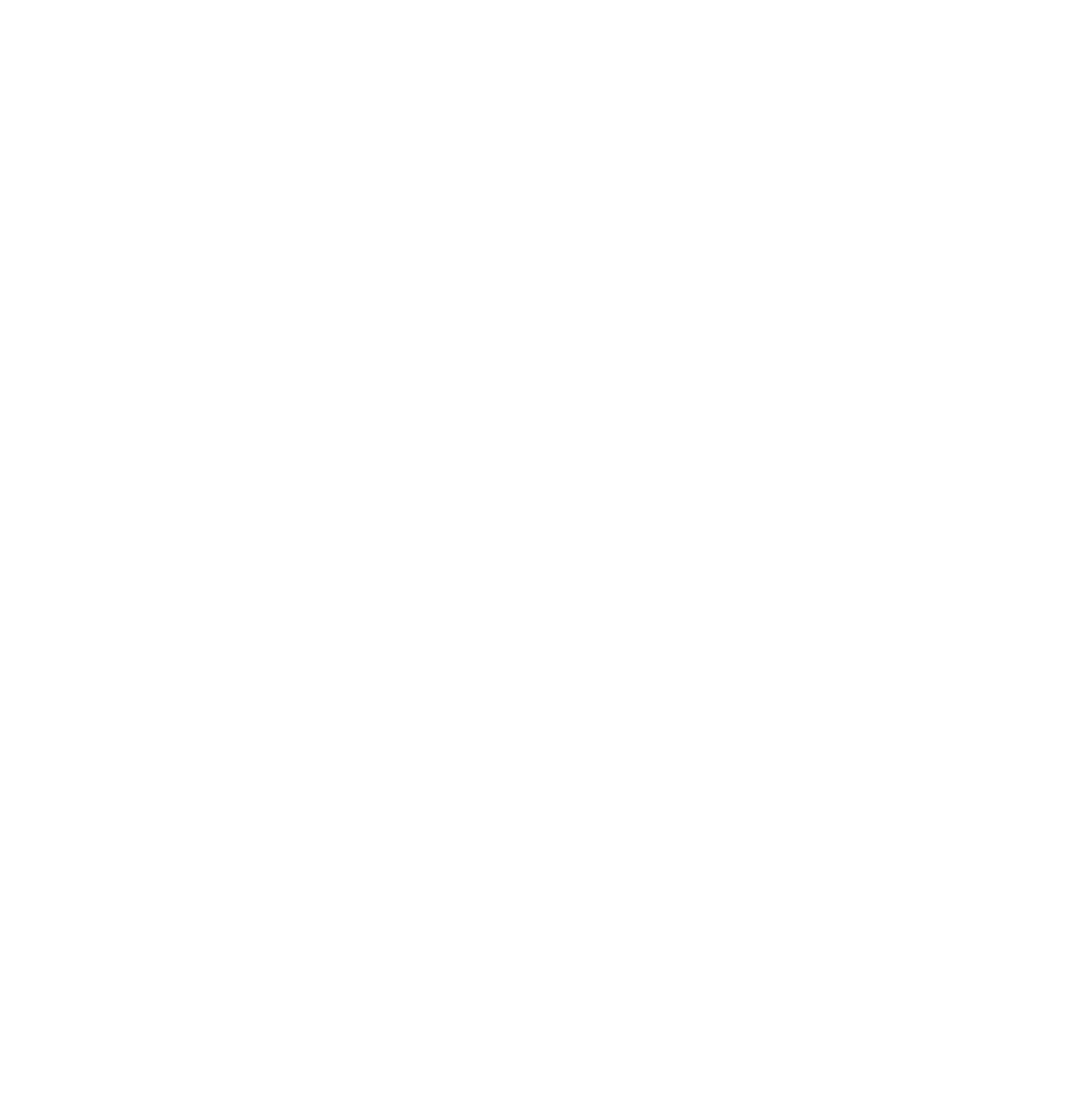
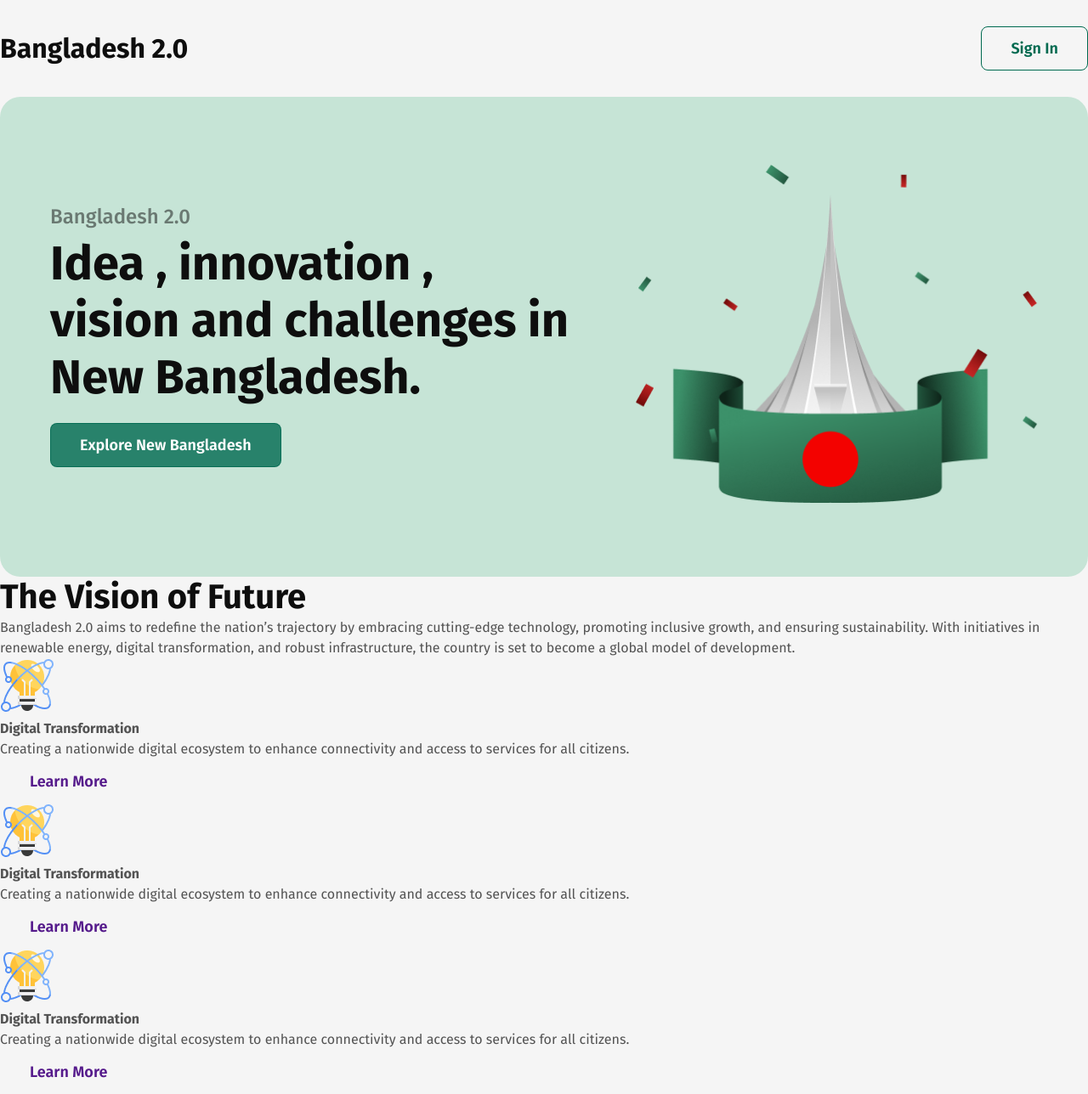
Before and after one commit to Namejone/b11-assignment-1, a plain HTML site: page index.html in a window 1280 px wide. Shown: the whole page at 85% size. Before the commit the page ends 800 px from the top, so only its background shows below. Drawn offline with Linux system fonts and the light colour scheme.

Commit message:
header and hero added.

```diff
--- a/index.html
+++ b/index.html
@@ -4,10 +4,146 @@
 <head>
   <meta charset="UTF-8">
   <meta name="viewport" content="width=device-width, initial-scale=1.0">
-  <title>Document</title>
+  <title>Bangladesh 2.0</title>
+
+  <!-- link-css -->
+  <link rel="stylesheet" href="style.css">
 </head>
 
 <body>
+  <!-- header-area -->
+  <header class="header">
+    <div class="container">
+      <div class="header-wrapper">
+        <!-- header-logo -->
+        <h3 class="header-logo">
+          Bangladesh 2.0
+        </h3>
+        <!-- header-logo--end -->
+
+        <!-- header-btn -->
+        <a href="" class="btn btn-outline">
+          Sign In
+        </a>
+        <!-- header-btn--end -->
+
+      </div>
+    </div>
+  </header>
+  <!-- header area end -->
+
+  <!-- main-start -->
+  <main>
+
+    <!-- section-hero -->
+    <section class="hero-area">
+      <div class="container">
+        <div class="hero-wrapper">
+
+          <!-- hero-content -->
+          <div class="hero-content">
+            <span>Bangladesh 2.0</span>
+            <h1>
+              Idea , innovation , <br>
+              vision and challenges in New Bangladesh.
+            </h1>
+            <a href="" class="btn btn-main">Explore New Bangladesh</a>
+          </div>
+          <!-- hero-content--end -->
+
+          <!-- hero-img -->
+          <div class="hero-img">
+            <img src="imgs/hero.png" alt="hero-img">
+          </div>
+          <!-- hero-img--end -->
+
+        </div>
+      </div>
+    </section>
+    <!-- section-hero--end -->
+
+    <!-- vision-area -->
+    <section class="vision-area">
+      <div class="container">
+
+        <!-- section-title -->
+        <div class="section-title">
+          <h2>The Vision of Future</h2>
+          <p>Bangladesh 2.0 aims to redefine the nation’s trajectory by embracing cutting-edge technology, promoting
+            inclusive growth, and ensuring sustainability. With initiatives in renewable energy, digital transformation,
+            and robust infrastructure, the country is set to become a global model of development.</p>
+        </div>
+        <!-- section-title--end -->
+
+        <!-- vision-items -->
+        <div class="vision-items">
+
+          <!-- vision-column -->
+          <div class="vision-column">
+            <div class="vision-item vision-item--digital">
+              <div class="vision-item__icon">
+                <img src="imgs/card-icon.png" alt="card-icon">
+              </div>
+              <div class="vision-item__content">
+                <h4>Digital Transformation</h4>
+                <p>
+                  Creating a nationwide digital ecosystem to enhance connectivity and access to services for all
+                  citizens.
+                </p>
+                <a href="" class="btn">Learn More</a>
+              </div>
+            </div>
+          </div>
+          <!-- vision-column--end -->
+
+          <!-- vision-column -->
+          <div class="vision-column">
+            <div class="vision-item vision-item--energy">
+              <div class="vision-item__icon">
+                <img src="imgs/card-icon.png" alt="card-icon">
+              </div>
+              <div class="vision-item__content">
+                <h4>Digital Transformation</h4>
+                <p>
+                  Creating a nationwide digital ecosystem to enhance connectivity and access to services for all
+                  citizens.
+                </p>
+                <a href="" class="btn">Learn More</a>
+              </div>
+            </div>
+          </div>
+          <!-- vision-column--end -->
+
+          <!-- vision-column -->
+          <div class="vision-column">
+            <div class="vision-item vision-item--modern">
+              <div class="vision-item__icon">
+                <img src="imgs/card-icon.png" alt="card-icon">
+              </div>
+              <div class="vision-item__content">
+                <h4>Digital Transformation</h4>
+                <p>
+                  Creating a nationwide digital ecosystem to enhance connectivity and access to services for all
+                  citizens.
+                </p>
+                <a href="" class="btn">Learn More</a>
+              </div>
+            </div>
+          </div>
+          <!-- vision-column--end -->
+
+        </div>
+        <!-- vision-items--end -->
+
+      </div>
+    </section>
+    <!-- vision-area--end -->
+
+
+
+  </main>
+  <!-- main-start--end -->
+
 
 </body>
 
--- /dev/null
+++ b/style.css
@@ -0,0 +1,134 @@
+@import url('https://fonts.googleapis.com/css2?family=Fira+Sans:ital,wght@0,100;0,200;0,300;0,400;0,500;0,600;0,700;0,800;0,900;1,100;1,200;1,300;1,400;1,500;1,600;1,700;1,800;1,900&display=swap');
+
+* {
+  margin: 0;
+  padding: 0;
+  list-style: none;
+  box-sizing: border-box;
+}
+
+body {
+  font-family: "Fira Sans", serif;
+  font-size: 16px;
+  line-height: 24px;
+  font-weight: normal;
+  color: #0E0E0EB3;
+  background-color: #F5F5F5;
+}
+
+h1 {
+  font-size: 56px;
+  line-height: normal;
+  color: #0E0E0E;
+}
+
+h2 {
+  font-size: 40px;
+  line-height: normal;
+  color: #0E0E0E;
+}
+
+h3 {
+  font-size: 32px;
+  line-height: normal;
+  color: #0E0E0E;
+}
+
+
+.btn {
+  font-weight: 600;
+  font-size: 18px;
+  line-height: 1;
+  padding: 16px 34px;
+  border-radius: 8px;
+  text-decoration: none;
+  display: inline-flex;
+  align-items: center;
+  justify-content: center;
+  cursor: pointer;
+  transition: all .3s ease;
+  border: 1px solid transparent;
+}
+
+.btn-main {
+  border-color: #006A50CC;
+  background-color: #006A50CC;
+  color: #fff;
+}
+
+.btn-main:hover {
+  border-color: #043f30;
+  background-color: #043f30;
+  color: #fff;
+}
+
+.btn-outline {
+  background-color: transparent;
+  border: 1px solid #006A50;
+  color: #006A50;
+}
+
+.btn-outline:hover {
+  border-color: #006A50CC;
+  background-color: #006A50CC;
+  color: #fff;
+}
+
+.container {
+  max-width: 1280px;
+  margin: 0 auto;
+  width: 100%;
+}
+
+
+
+/* header-css-start */
+.header {
+  padding: 31px 0px 31px;
+}
+
+.header-wrapper {
+  display: flex;
+  align-items: center;
+  justify-content: space-between;
+}
+
+
+/* hero-css-start */
+
+.hero-wrapper {
+  display: flex;
+  align-items: center;
+  justify-content: space-between;
+  background-color: #C6E4D6;
+  border-radius: 24px;
+  padding: 80px 59px;
+}
+
+.hero-content {
+  max-width: 622px;
+  width: 100%;
+}
+
+.hero-content span {
+  display: inline-block;
+  color: #0E0E0E80;
+  font-size: 24px;
+  font-weight: 500;
+  margin-bottom: 10px;
+}
+
+.hero-content h1 {
+  margin-bottom: 20px;
+}
+
+
+.hero-img {
+  max-width: 474px;
+  width: 100%;
+  text-align: center;
+}
+
+.hero-img img {
+  max-width: 100%;
+}
```
Also changed, not shown: imgs/al-jazeera.png (added), imgs/card-icon.png (added), imgs/facebook.png (added), imgs/hero.png (added), imgs/instagram.png (added), imgs/quote-bg.png (added), imgs/satelite.png (added), imgs/x.png (added).
